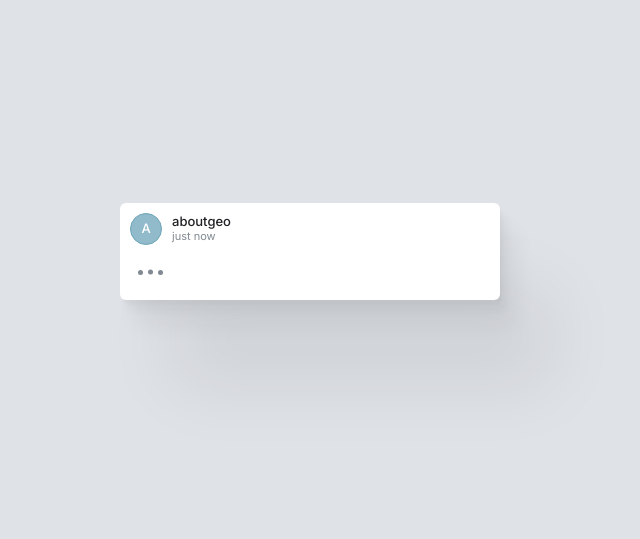
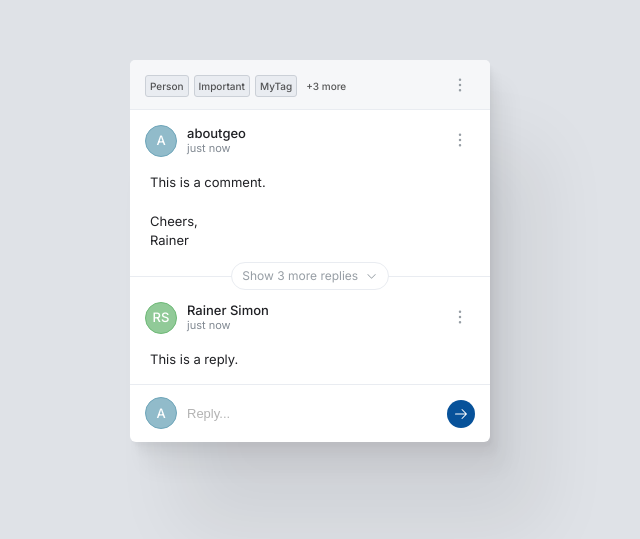
Before and after one commit to recogito/wireframing, a React (Vite) app: page / in a window 1280 px wide. Shown: the part 149-688 px from the top of the page, without its empty margins (330-970 px from the left). Built offline with nearby package versions, Linux system fonts and the light colour scheme.

Commit message:
Tweaked interstitial style

```diff
--- a/src/AnnotationPopup/Interstitial/Interstitial.css
+++ b/src/AnnotationPopup/Interstitial/Interstitial.css
@@ -16,7 +16,16 @@
 
 .annotation-comments-interstitial .label {
   background-color: #fff;
+  border: 1px solid var(--gray-100);
+  border-radius: 99999px;
   color: #979ea5;
   font-size: 12px;
+  padding: 0 10px;
   position:relative;
 }
+
+.annotation-comments-interstitial .label svg {
+  padding-left: 1ch;
+  position: relative;
+  top: 2px;
+}
--- a/src/AnnotationPopup/Interstitial/Interstitial.tsx
+++ b/src/AnnotationPopup/Interstitial/Interstitial.tsx
@@ -1,3 +1,5 @@
+import { CaretDown } from '@phosphor-icons/react';
+
 import './Interstitial.css';
 
 export const Interstitial = () => {
@@ -7,6 +9,7 @@ export const Interstitial = () => {
       <div className="divider" />
       <div className="label">
         Show 3 more replies
+        <CaretDown size={12} />
       </div>
     </div>
   )
--- a/src/index.tsx
+++ b/src/index.tsx
@@ -7,4 +7,4 @@ import { LockedInitial } from './AnnotationPopup/LockedInitial';
 import './index.css';
 
 const root = createRoot(document.getElementById('root'));
-root.render(<LockedInitial />);
+root.render(<AnnotationPopup />);
```
